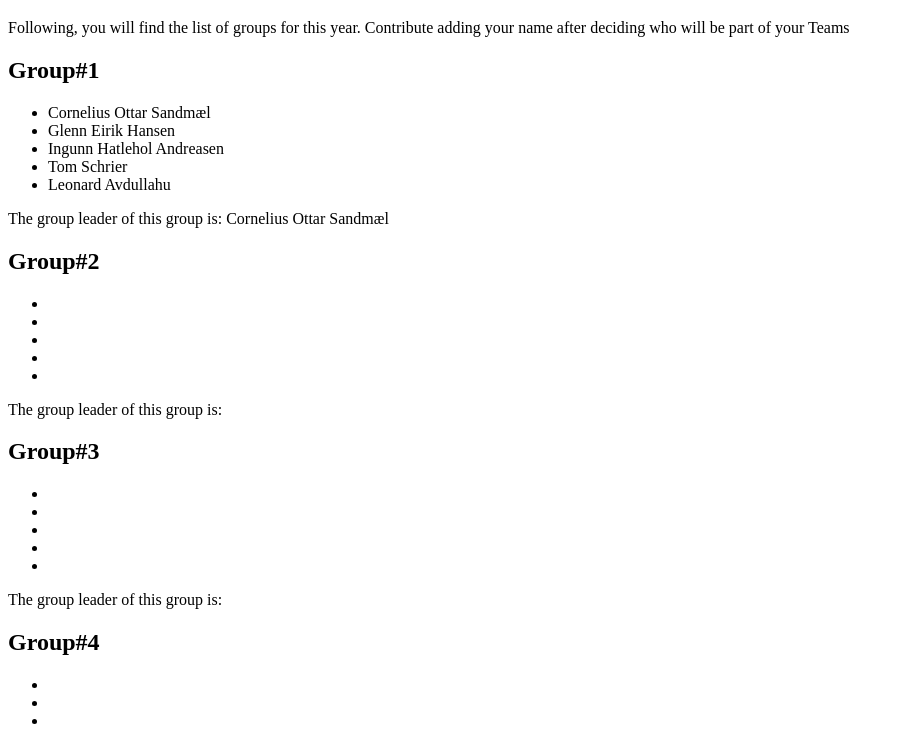
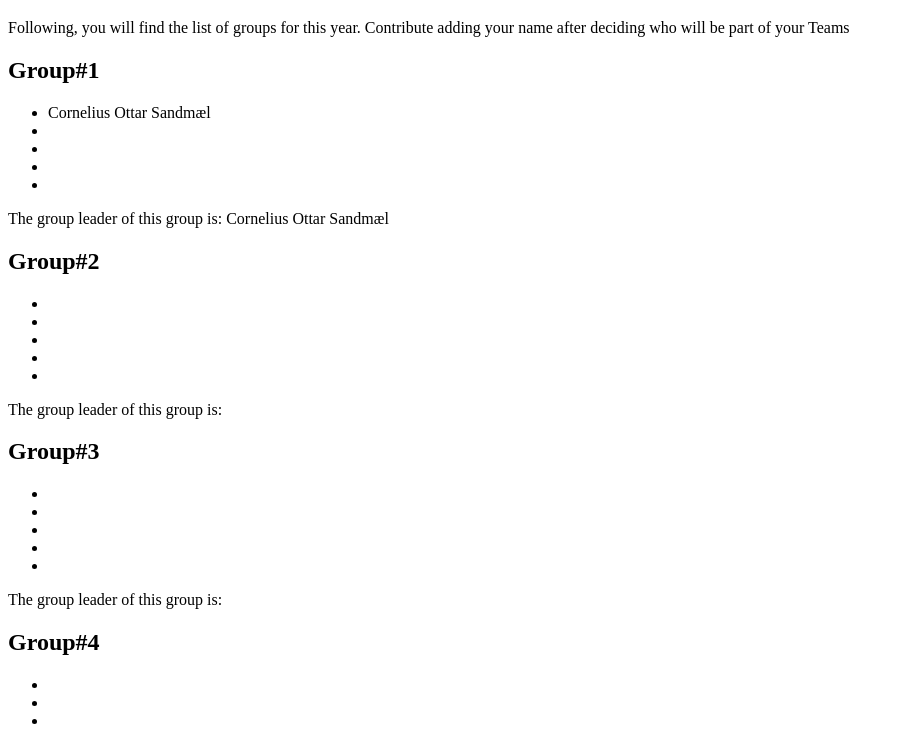
Before and after one commit to carlosvicient/idg1100-2019-groups, a plain HTML site: page index.html in a window 1280 px wide. Shown: the part 61-796 px from the top of the page, without its empty margins (0-904 px from the left). Drawn offline with Linux system fonts and the light colour scheme.

Commit message:
Tok bort gruppen siden de måtte legge til selv

```diff
--- a/index.html
+++ b/index.html
@@ -18,10 +18,10 @@
     <h2>Group#1</h2>
     <ul>
         <li>Cornelius Ottar Sandmæl</li>
-        <li>Glenn Eirik Hansen</li>
-        <li>Ingunn Hatlehol Andreasen</li>
-        <li>Tom Schrier</li>
-        <li>Leonard Avdullahu</li>
+        <li></li>
+        <li></li>
+        <li></li>
+        <li></li>
     </ul>
     <p>
         The group leader of this group is:
```
